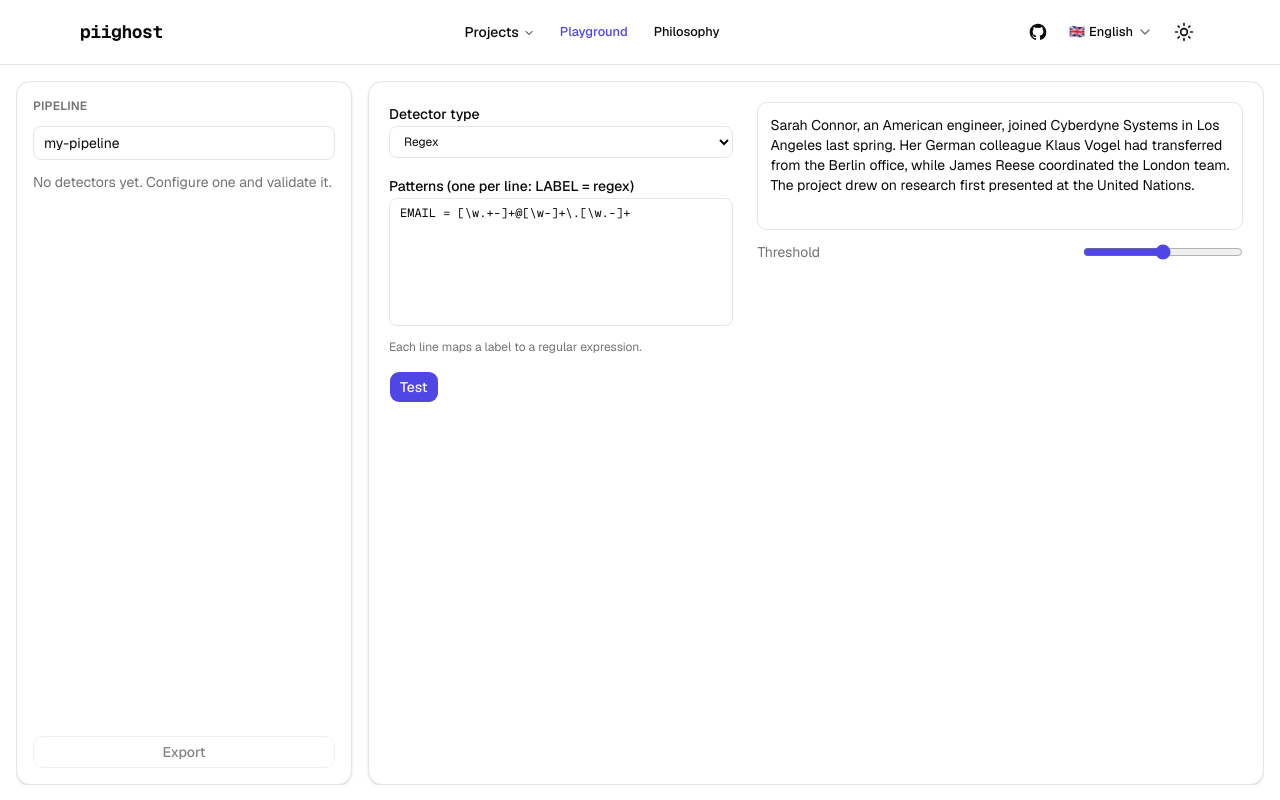
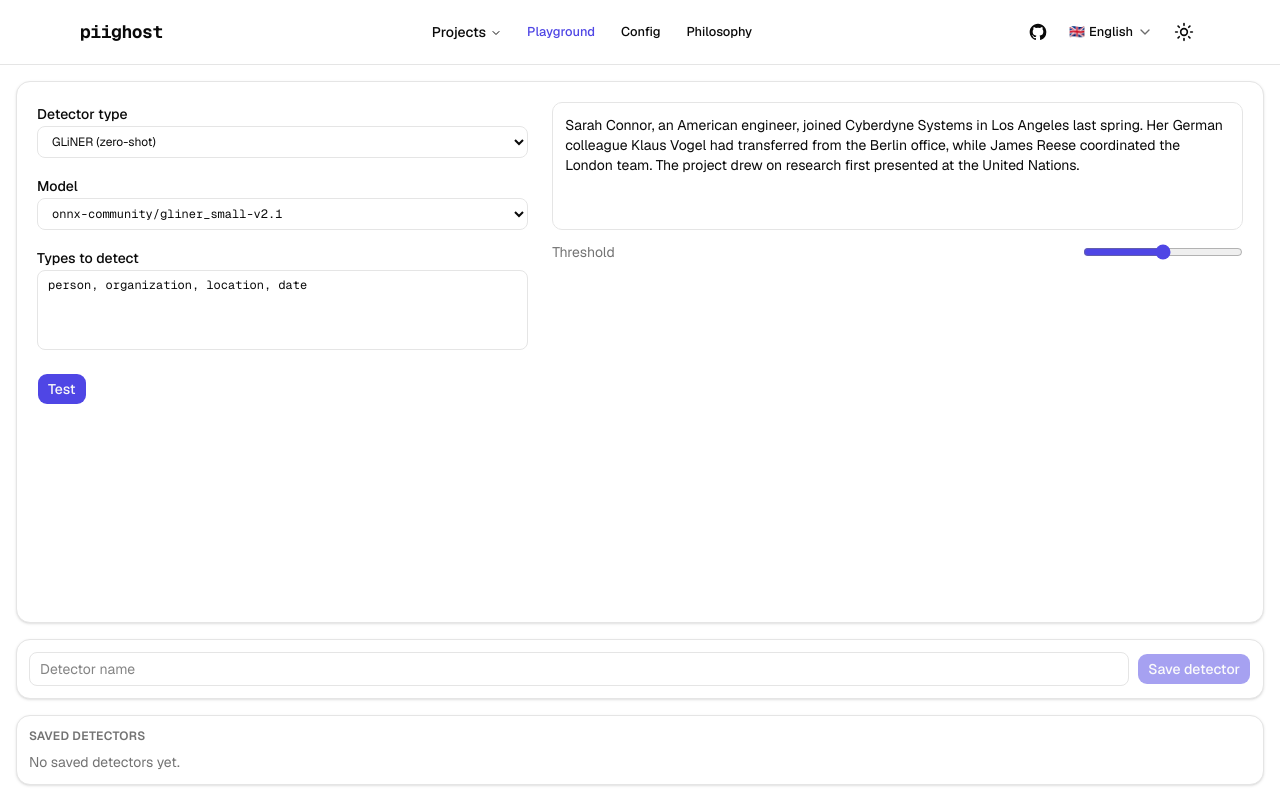
Before and after one commit to Athroniaeth/piighost-studio, a Next.js app: page /playground in a window 1280 px wide. Shown: the top 800 px of the page. Built offline with nearby package versions, Linux system fonts and the light colour scheme.

Commit message:
feat(playground): wire /playground and /config routes, drop master-detail builder

```diff
--- /dev/null
+++ b/src/app/config/page.tsx
@@ -0,0 +1,7 @@
+import { ConfigBuilder } from "@/components/playground/config-builder";
+
+export const metadata = { title: "Config" };
+
+export default function ConfigPage() {
+  return <ConfigBuilder />;
+}
--- a/src/app/playground/page.tsx
+++ b/src/app/playground/page.tsx
@@ -1,7 +1,7 @@
-import { PipelineBuilder } from "@/components/playground/pipeline-builder";
+import { DetectorPlayground } from "@/components/playground/detector-playground";
 
 export const metadata = { title: "Playground" };
 
 export default function PlaygroundPage() {
-  return <PipelineBuilder />;
+  return <DetectorPlayground />;
 }
--- a/src/components/playground/detector-playground.tsx
+++ b/src/components/playground/detector-playground.tsx
@@ -27,9 +27,7 @@ export function DetectorPlayground() {
     // eslint-disable-next-line react-hooks/set-state-in-effect
     setSaved(list);
     if (found) {
-      // eslint-disable-next-line react-hooks/set-state-in-effect
       setConfig(found.config);
-      // eslint-disable-next-line react-hooks/set-state-in-effect
       setName(found.name);
     }
   }, []);
--- a/src/components/playground/pipeline-builder.tsx
+++ /dev/null
@@ -1,126 +0,0 @@
-"use client";
-
-import { useState } from "react";
-import { Button } from "@/components/ui/button";
-import { CopyButton } from "@/components/copy-button";
-import { DetectorBench } from "@/components/playground/detector-bench";
-import { defaultConfig, defaultPipeline, type DetectorConfig, type ConfigPipeline } from "@/lib/detector-config";
-import { toToml, toPython } from "@/lib/pipeline-export";
-import { useT } from "@/i18n/use-t";
-
-/** Read-only code box with a copy button (CodeBlock is an async server
- *  component and cannot render inside this client component). */
-function ExportBox({ title, code }: { title: string; code: string }) {
-  return (
-    <div>
-      <p className="mb-2 text-xs font-semibold uppercase tracking-wide text-muted-foreground">
-        {title}
-      </p>
-      <div className="group relative overflow-hidden rounded-lg border bg-muted/30">
-        <CopyButton value={code} />
-        <pre className="overflow-x-auto p-4 font-mono text-xs">{code}</pre>
-      </div>
-    </div>
-  );
-}
-
-export function PipelineBuilder() {
-  const { t } = useT();
-  const pg = t.playground;
-  const [name, setName] = useState("my-pipeline");
-  const [detectors, setDetectors] = useState<DetectorConfig[]>([]);
-  const [draft, setDraft] = useState<DetectorConfig>(defaultConfig("regex"));
-  const [showExport, setShowExport] = useState(false);
-
-  const base = defaultPipeline();
-  const pipeline: ConfigPipeline = {
-    ...base,
-    name,
-    detectors: detectors.map((config) => ({ name: config.type, config, enabled: true })),
-  };
-
-  function validate() {
-    setDetectors((prev) => [...prev, draft]);
-  }
-  function remove(index: number) {
-    setDetectors((prev) => prev.filter((_, i) => i !== index));
-  }
-  function move(index: number, delta: number) {
-    setDetectors((prev) => {
-      const next = [...prev];
-      const j = index + delta;
-      if (j < 0 || j >= next.length) return prev;
-      [next[index], next[j]] = [next[j], next[index]];
-      return next;
-    });
-  }
-
-  return (
-    <div className="flex w-full flex-col gap-4 p-4 lg:h-[calc(100dvh-4rem)]">
-      <div className="grid flex-1 gap-4 overflow-hidden lg:min-h-0 lg:grid-cols-[minmax(0,0.9fr)_minmax(0,2.4fr)]">
-        {/* Left: pipeline list + export */}
-        <section className="flex min-h-0 flex-col gap-3 overflow-auto rounded-xl border bg-card p-4 shadow-sm">
-          <h2 className="text-xs font-semibold uppercase tracking-wide text-muted-foreground">
-            {pg.pipelineTitle}
-          </h2>
-
-          <input
-            className="w-full rounded-md border bg-background px-2.5 py-1.5 text-sm"
-            value={name}
-            aria-label={pg.pipelineNameLabel}
-            onChange={(e) => setName(e.target.value)}
-          />
-
-          {detectors.length === 0 ? (
-            <p className="text-sm text-muted-foreground">{pg.emptyPipeline}</p>
-          ) : (
-            <ol className="space-y-2">
-              {detectors.map((d, i) => (
-                <li
-                  key={i}
-                  className="flex items-center justify-between gap-2 rounded-md bg-muted/40 p-2 text-sm"
-                >
-                  <span className="truncate">
-                    {i + 1}. {pg.detectorTypes[d.type]}
-                  </span>
-                  <span className="flex shrink-0 gap-2 text-muted-foreground">
-                    <button type="button" className="text-xs" onClick={() => move(i, -1)} title={pg.moveUp}>
-                      ↑
-                    </button>
-                    <button type="button" className="text-xs" onClick={() => move(i, 1)} title={pg.moveDown}>
-                      ↓
-                    </button>
-                    <button type="button" className="text-xs text-destructive" onClick={() => remove(i)} title={pg.remove}>
-                      ✕
-                    </button>
-                  </span>
-                </li>
-              ))}
-            </ol>
-          )}
-
-          <Button
-            variant="outline"
-            className="mt-auto"
-            disabled={detectors.length === 0}
-            onClick={() => setShowExport((s) => !s)}
-          >
-            {pg.exportTitle}
-          </Button>
-        </section>
-
-        {/* Right: detector bench */}
-        <section className="flex min-h-0 flex-col overflow-hidden rounded-xl border bg-card p-4 shadow-sm">
-          <DetectorBench config={draft} onChange={setDraft} />
-        </section>
-      </div>
-
-      {showExport && detectors.length > 0 && (
-        <div className="grid gap-4 lg:grid-cols-2">
-          <ExportBox title={pg.exportToml} code={toToml(pipeline)} />
-          <ExportBox title={pg.exportPython} code={toPython(pipeline)} />
-        </div>
-      )}
-    </div>
-  );
-}
--- a/src/components/site-navbar.tsx
+++ b/src/components/site-navbar.tsx
@@ -62,6 +62,7 @@ export function SiteNavbar() {
             </NavigationMenuList>
           </NavigationMenu>
           <NavLink href="/playground" label={t.nav.playground} />
+          <NavLink href="/config" label={t.nav.config} />
           <NavLink href="/philosophy" label={t.nav.philosophy} />
         </div>
         <div className="flex items-center gap-1">
```
